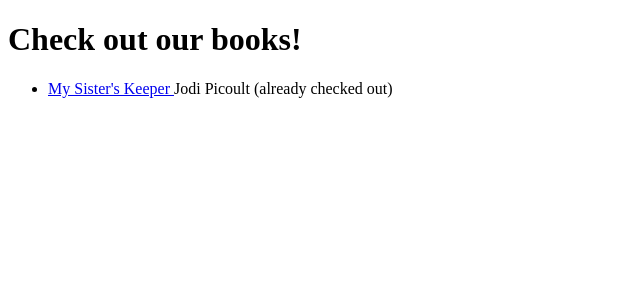
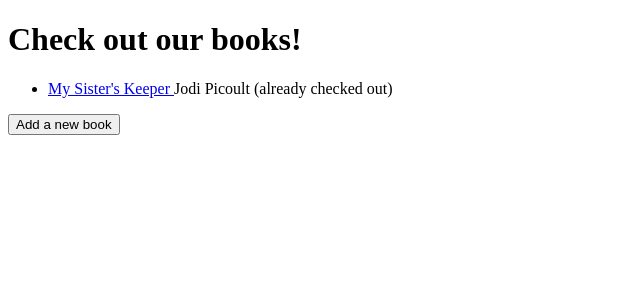
Before and after one commit to roselynle/django-library-app, a Django app: page /library/books/ in a window 1280 px wide. Shown: the part 44-344 px from the top of the page, without its empty margins (0-640 px from the left). Run offline with Django 3.2, Linux system fonts and the light colour scheme; a user stored in the database is signed in; data comes from the database, SQL or seed files in the repository.

Commit message:
add new book button

```diff
--- a/borrowers/library/templates/books.html
+++ b/borrowers/library/templates/books.html
@@ -15,4 +15,5 @@
         {% endfor %}
     </ul>
 
+    <a href="{% url 'books-create' %}"> <button>Add a new book</button></a>
 {% endblock content %}
```
